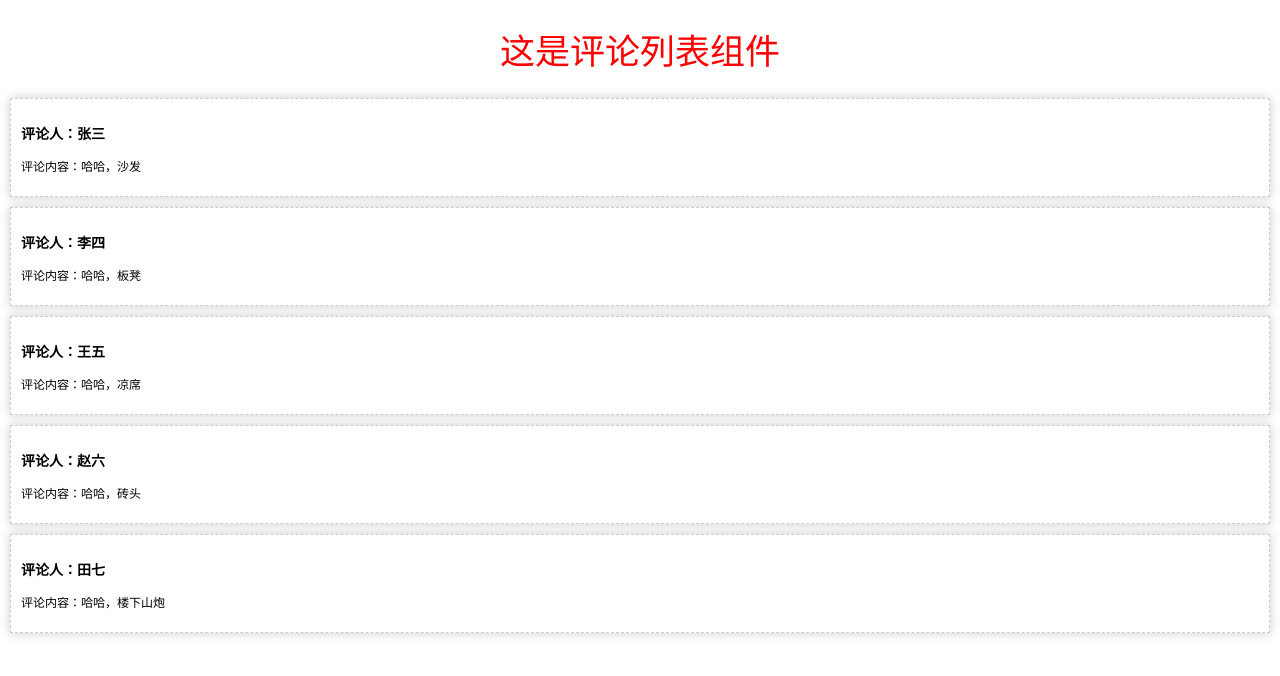
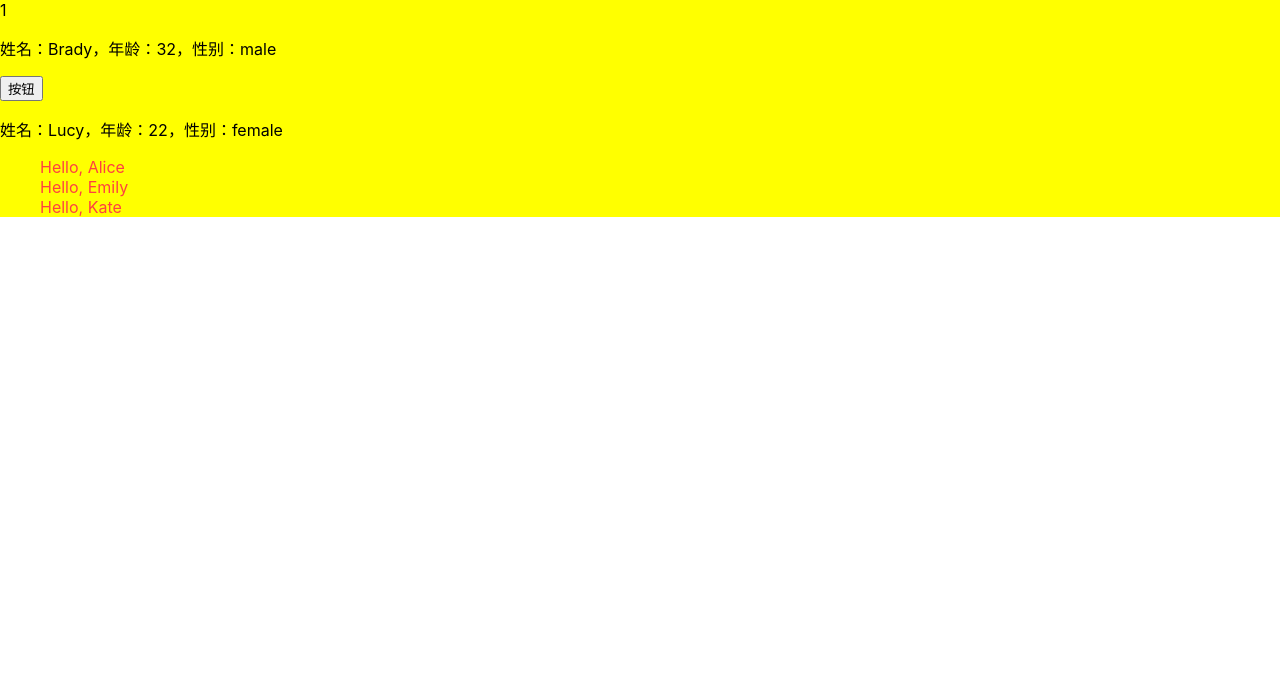
Before and after one commit to bradyCC/ReactDemo, a React (Create React App) app: page / in a window 1280 px wide. Shown: the top 676 px of the page. Built offline with nearby package versions, Linux system fonts and the light colour scheme.

Commit message:
React Demo

```diff
--- a/src/components/Demo3.jsx
+++ b/src/components/Demo3.jsx
@@ -8,10 +8,15 @@ class Demo3 extends Component {
   render() {
     return (
       <div>
+        <button onClick={this.myclickHandler}>按钮</button>
         <p>姓名：{this.props.username}，年龄：{this.props.age}，性别：{this.props.sex}</p>
       </div>
     )
   }
+
+  myclickHandler () {
+    console.log('11111')
+  }
 }
 
 export default Demo3
--- a/webpack.config.js
+++ b/webpack.config.js
@@ -5,6 +5,12 @@ module.exports = {
   plugins: [ //插件
   ],
   module: { //所有第三方模块的配置规则
+    rules: [
+      {
+        test: /\.css$/,
+        use: ['style-loader','css-loader?modules&localIdentName=[path][name]-[local]-[hash:5]']
+      }
+    ]
   },
   resolve: {
     extensions: ['.js', '.jsx', '.json'] //表示这几个文件的后缀名, 可以省略不写
```
Also changed, not shown: src/index.js (+4 -4 lines).
